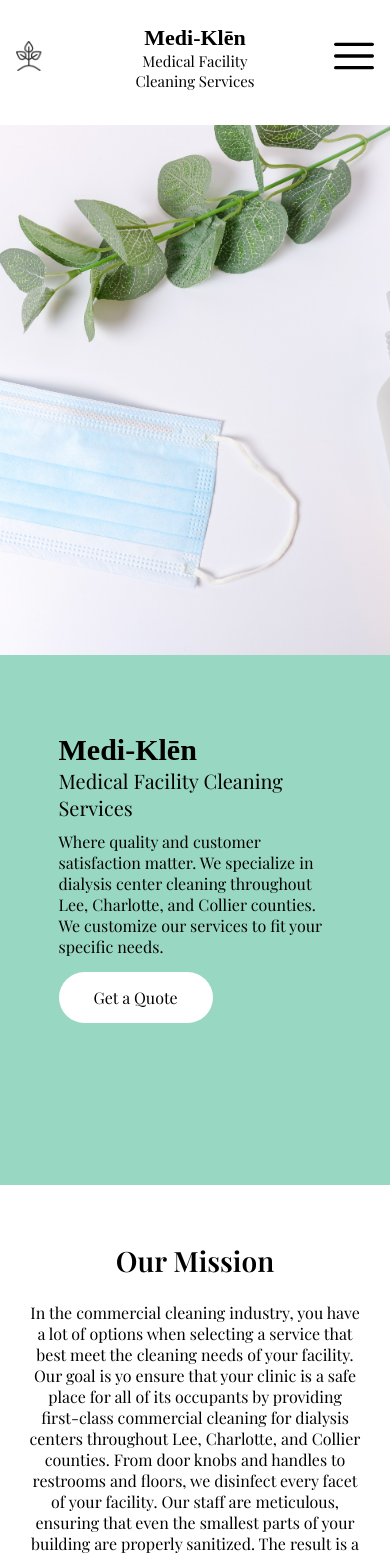
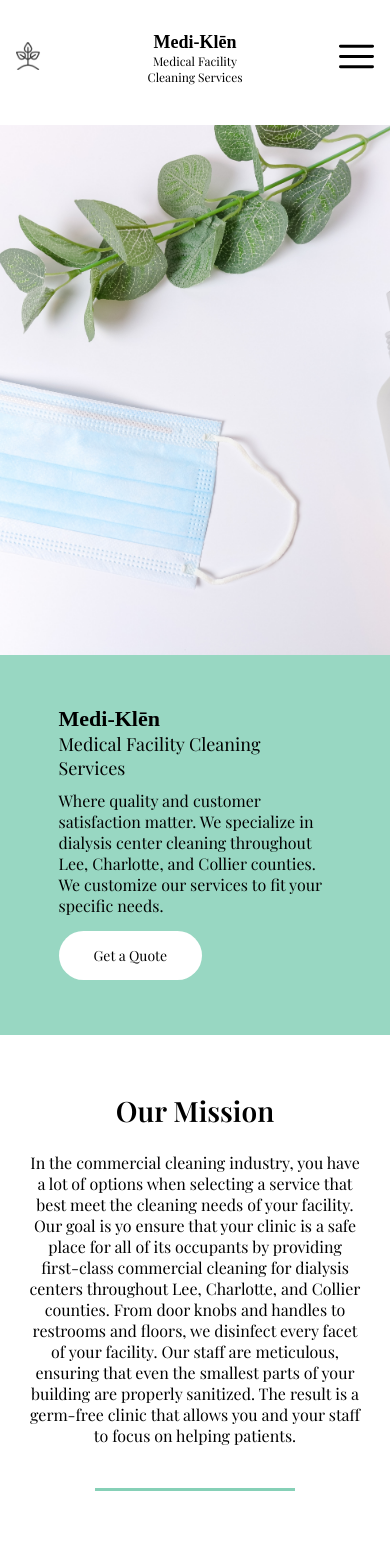
Before and after one commit to jll19gGH/medi-klen, a React (Create React App) app: page / in a window 390 px wide. Shown: the top 1556 px of the page. Built offline with nearby package versions, Linux system fonts and the light colour scheme; grey boxes are pictures that could not be loaded; a web font is replaced by a local one.

Commit message:
improve responsiveness

```diff
--- a/src/components/Hero.css
+++ b/src/components/Hero.css
@@ -101,11 +101,17 @@
 
 .hero-cols-text-col {
 	width: 100%;
+	height: 450px;
+}
+
+.hero-cols-text-col-text {
+	padding: 13% 15%;
 }
 
 }
 
-@media screen and (max-width: 590px) {
+@media screen and (max-width: 750px) {
+
 	.hero-cols-text-col-text-title {
 	font-size: 30px;
 }
@@ -113,15 +119,50 @@
 .hero-cols-text-col-text-subtitle {
 	font-size: 20px;
 }
+
+.hero-cols-text-col-text-desc {
+	font-size: 16px;
 }
 
-@media screen and (max-width: 350px) {
+.hero-cols-text-col {
+	height: 400px;
+}
 
+}
+
+@media screen and (max-width: 590px) {
 	.hero-cols-text-col-text-title {
 	font-size: 25px;
 }
 
 .hero-cols-text-col-text-subtitle {
-	font-size: 20px;
+	font-size: 18px;
+}
+
+.hero-cols-text-col-text-desc {
+	font-size: 14px;
+}
+
+.hero-cols-text-col {
+	height: 380px;
+}
+
+.hero-cols-text-col-text-button {
+	font-size: 14px;
 }
 }
+
+@media screen and (max-width: 400px) {
+
+	.hero-cols-text-col-text-title {
+	font-size: 22px;
+}
+
+.hero-cols-text-col-text-subtitle {
+	font-size: 18px;
+}
+
+.hero-cols-text-col-text-desc {
+	font-size: 16px;
+}
+}
--- a/src/components/Navigation.css
+++ b/src/components/Navigation.css
@@ -174,22 +174,90 @@
 
 }
 
-@media screen and (max-width: 590px) {
+@media screen and (max-width: 895px) {
 	.site-title-name {
-	font-size: 22px;
+	font-size: 25px;
 }
 
 .site-title-desc {
 	font-size: 15px;
 }
 
+.hamburger-icon {
+	width: 45px;
+	height: auto;
+}
+
+.cross-icon {
+	width: 35px;
+	height: auto;
+}
+
+.mobile-list-links {
+	font-size: 28px;
+	}
+
+	.mobile-list-quote-button {
+		font-size: 23px;
+	}
+
+}
+
+@media screen and (max-width: 750px) {
+	.site-title-name {
+	font-size: 23px;
+}
+
+.site-title-desc {
+	font-size: 13px;
+}
+
+
+.hamburger-icon {
+	width: 40px;
+	height: auto;
+}
+
+.cross-icon {
+	width: 30px;
+	height: auto;
+}
+}
+
+@media screen and (max-width: 650px) {
+	.site-title-name {
+	font-size: 20px;
+}
+
+.site-title-desc {
+	font-size: 12px;
+}
+
+
+.hamburger-icon {
+	width: 40px;
+	height: auto;
+}
+
+.cross-icon {
+	width: 30px;
+	height: auto;
+}
+}
+
+
+@media screen and (max-width: 430px) {
+	.site-title-name {
+	font-size: 18px;
+}
+
 .logo {
-	width: 30px;
+	width: 28px;
 	height: auto;
 }
 
 .hamburger-icon {
-	width: 40px;
+	width: 35px;
 	height: auto;
 }
 
@@ -203,7 +271,38 @@
 	}
 
 	.mobile-list-quote-button {
-		font-size: 20px;
+		font-size: 18px;
 	}
 
 }
+
+
+@media screen and (max-width: 350px) {
+	.site-title-name {
+	font-size: 16px;
+}
+
+.logo {
+	width: 28px;
+	height: auto;
+}
+
+.hamburger-icon {
+	width: 30px;
+	height: auto;
+}
+
+.cross-icon {
+	width: 25px;
+	height: auto;
+}
+
+.mobile-list-links {
+	font-size: 25px;
+	}
+
+	.mobile-list-quote-button {
+		font-size: 16px;
+	}
+
+}
--- a/src/index.css
+++ b/src/index.css
@@ -2,17 +2,17 @@ body {
   margin: 0;
 font-family: 'Playfair Display', serif;
 font-size: 18px;
-color: black;
+color: #000000;
 -webkit-font-smoothing: antialiased;
   -moz-osx-font-smoothing: grayscale;
 }
 
 a {
-    text-decoration: none; color:black;
+    text-decoration: none; color:#000000;
 }
 
 a:visited, a:hover, a:focus, a:active {
-  text-decoration: none; color:black;
+  text-decoration: none; color:#000000;
 }
 
 button {
```
